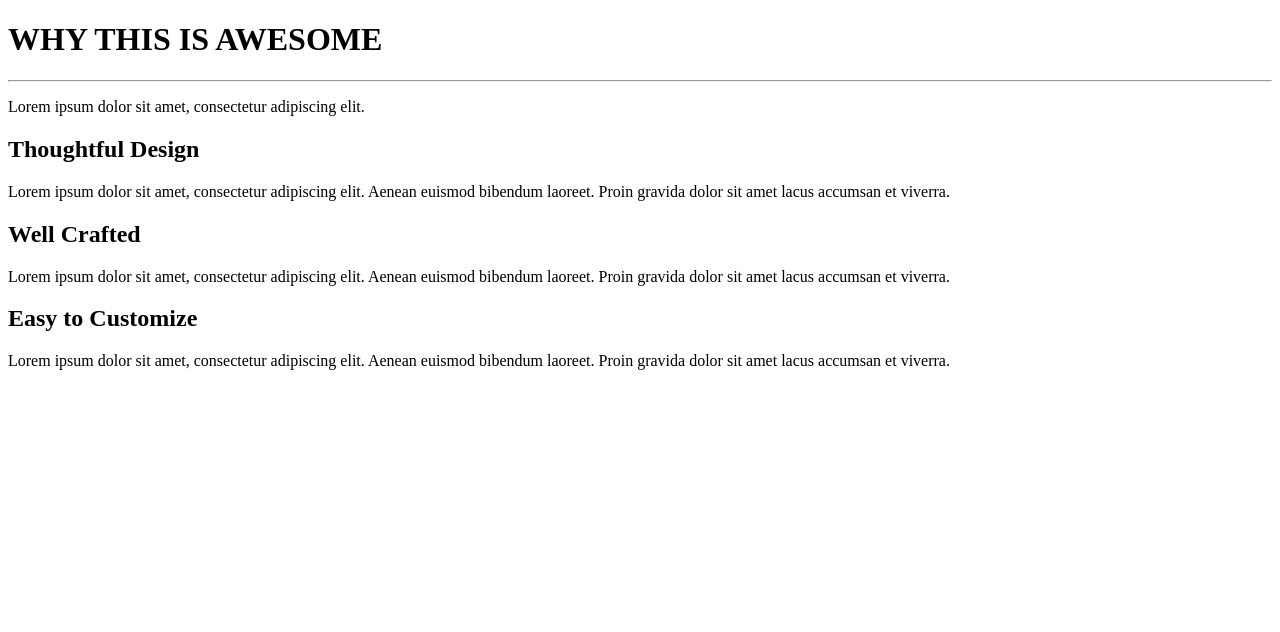
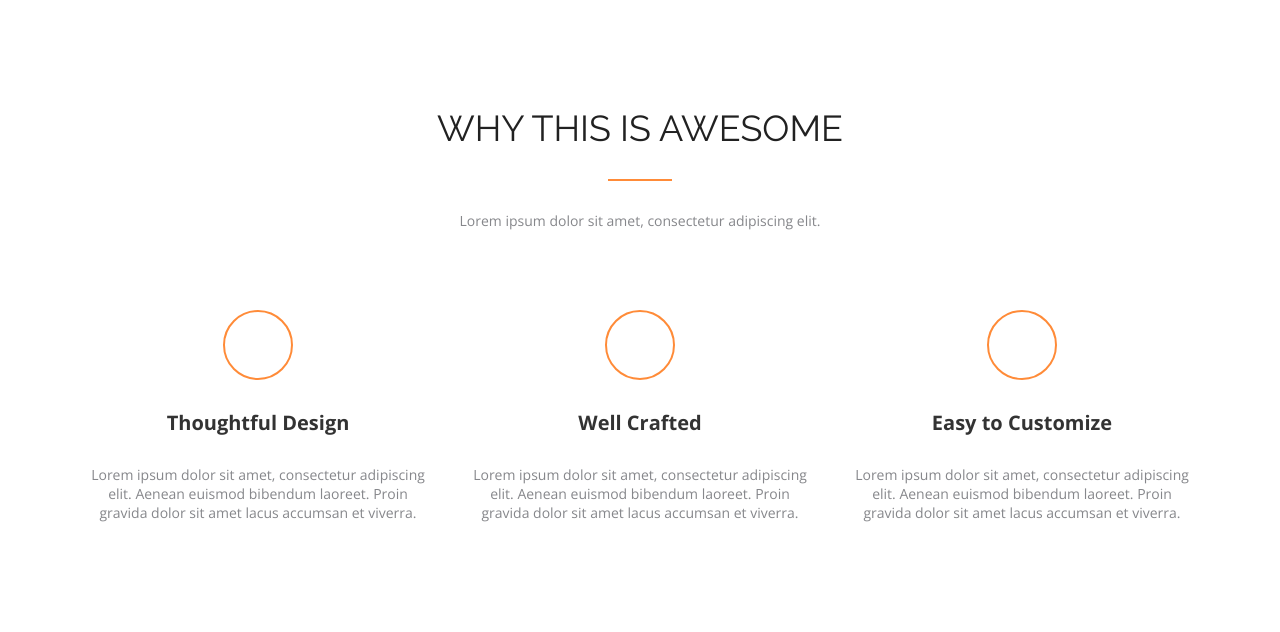
Before and after one commit to andrei-kryvecki/lesson-2, a plain HTML site: page index.html in a window 1280 px wide. Drawn offline with nearby package versions, Linux system fonts and the light colour scheme.

Commit message:
Update index.html

```diff
--- a/index.html
+++ b/index.html
@@ -3,41 +3,45 @@
 <head>
     <meta charset="UTF-8">
     <meta name="viewport" content="width=device-width, initial-scale=1.0">
+    <link rel="stylesheet" href="./style/style.css">
+    <link href="https://fonts.googleapis.com/css2?family=Open+Sans:wght@400;700&family=Raleway&display=swap" rel="stylesheet">
     <title>lesson-2</title>
-    <link rel="stylesheet" href="style/main.css">
-    <link href="https://fonts.googleapis.com/css2?family=Open+Sans:wght@400;700&family=Raleway&display=swap" rel="stylesheet">
 </head>
 <body>
-    <div class="topic">
-        <h1>WHY THIS IS AWESOME</h1>
+    <main>
+        <div class="virtues-section">
+            <div class="vitrues-section__title">
+                <h2>WHY THIS IS AWESOME</h2>
                 <hr>
-        <p>Lorem ipsum dolor sit amet, consectetur adipiscing elit.</p>
+                <h4>Lorem ipsum dolor sit amet, consectetur adipiscing elit.</h4>
             </div>
-    <div class="virtues">
-        <div class="thoughtful-design">
-            <div class="thoughtful-design-lightbubl">
-            </div>
-            <h2>Thoughtful Design</h2>
-            <p> Lorem ipsum dolor sit amet, consectetur adipiscing
+
+            <div class="virtues-section__content">
+                <div class="card">
+                    <div class="icon icon--lamp"></div>
+                    <h3>Thoughtful Design</h3>
+                    <p>Lorem ipsum dolor sit amet, consectetur adipiscing
                         elit. Aenean euismod bibendum laoreet. Proin gravida
                         dolor sit amet lacus accumsan et viverra.</p>
                 </div>
-        <div class="well-creafted">
-            <div class="well-creafted-keyboard">
-            </div>
-            <h2>Well Crafted</h2>
-            <p> Lorem ipsum dolor sit amet, consectetur adipiscing
+
+                <div class="card">
+                    <div class="icon icon--keyboard"></div>
+                    <h3>Well Crafted</h3>
+                    <p>Lorem ipsum dolor sit amet, consectetur adipiscing
                         elit. Aenean euismod bibendum laoreet. Proin gravida
                         dolor sit amet lacus accumsan et viverra.</p>
                 </div>
-        <div class="easy-customizing">
-            <div class="easy-customizing-lightning">
-            </div>
-            <h2>Easy to Customize</h2>
-            <p> Lorem ipsum dolor sit amet, consectetur adipiscing
+
+                <div class="card">
+                    <div class="icon icon--lightning"></div>
+                    <h3>Easy to Customize</h3>
+                    <p>Lorem ipsum dolor sit amet, consectetur adipiscing
                         elit. Aenean euismod bibendum laoreet. Proin gravida
                         dolor sit amet lacus accumsan et viverra.</p>
                 </div>
             </div>
+        </div>
+    </main>
 </body>
 </html>
```
Lines whose indentation alone changed are shown as unchanged.
